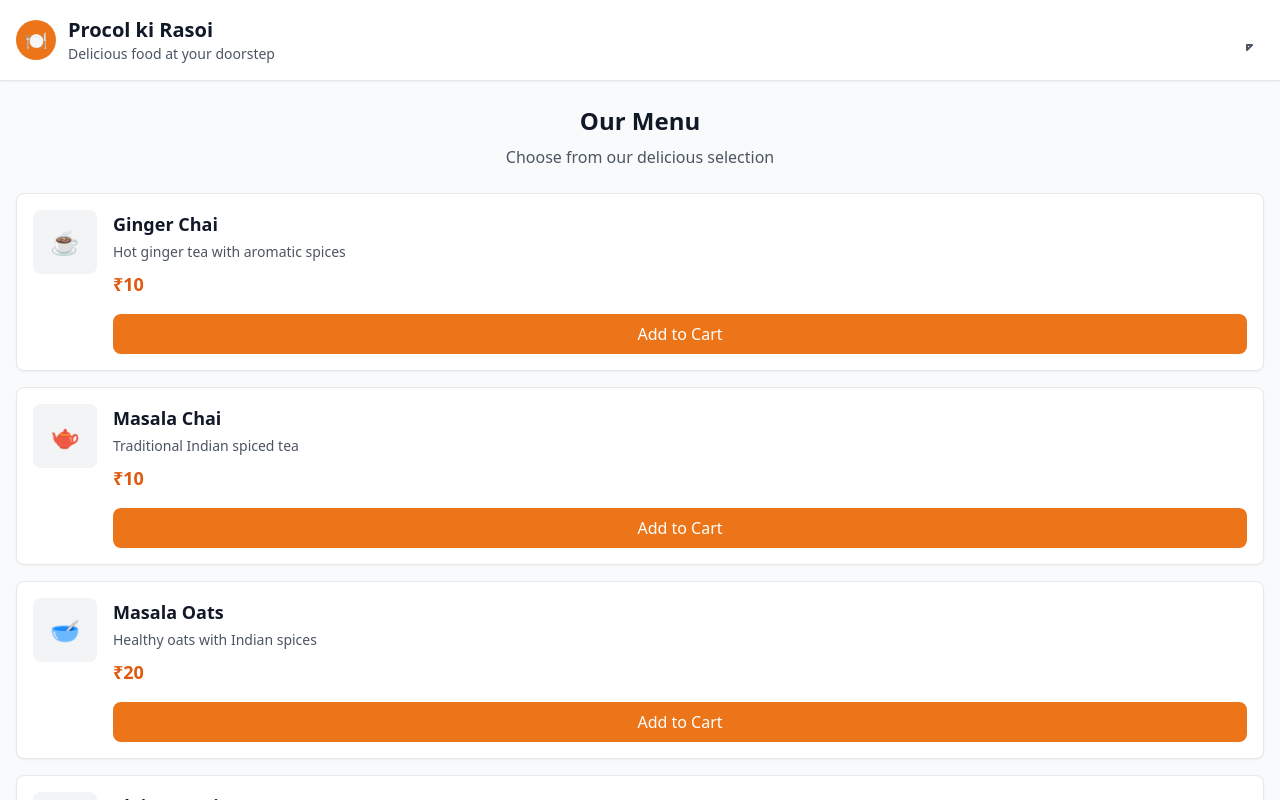
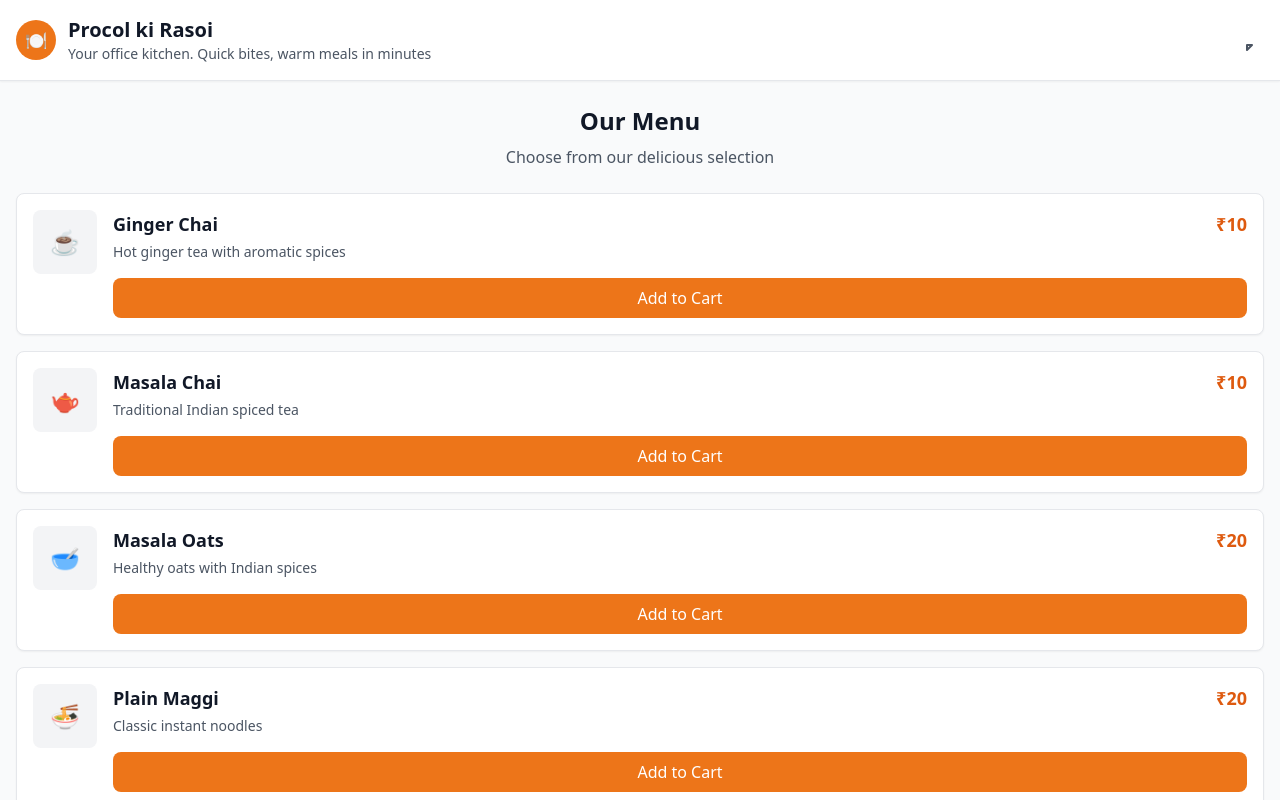
Before and after one commit to yugandharbhamare/Procol-ki-Rasoi, a React (Vite) app: page / in a window 1280 px wide. Shown: the top 800 px of the page. Built offline with nearby package versions, Linux system fonts and the light colour scheme.

Commit message:
UI improvements: Update subtitle, fix footer overlap, move rates to right side, and improve payment screen layout

```diff
--- a/src/App.jsx
+++ b/src/App.jsx
@@ -92,6 +92,8 @@ function App() {
           updateQuantity={updateQuantity}
         />
       </div>
+      {/* Extra padding to prevent footer overlap */}
+      <div className="pb-32"></div>
       {getTotalItems() > 0 && (
         <CartSummary
           cart={cart}
--- a/src/components/Header.jsx
+++ b/src/components/Header.jsx
@@ -9,7 +9,7 @@ const Header = () => {
             </div>
             <div>
               <h1 className="text-xl font-bold text-gray-900">Procol ki Rasoi</h1>
-              <p className="text-sm text-gray-600">Delicious food at your doorstep</p>
+              <p className="text-sm text-gray-600">Your office kitchen. Quick bites, warm meals in minutes</p>
             </div>
           </div>
           <div className="flex items-center space-x-2">
--- a/src/components/MenuItem.jsx
+++ b/src/components/MenuItem.jsx
@@ -10,7 +10,7 @@ const MenuItem = ({ item, addToCart, cartItem, updateQuantity }) => {
           </div>
         </div>
 
-        <div className="flex-1 min-w-0">
+                <div className="flex-1 min-w-0">
           <div className="flex items-start justify-between">
             <div className="flex-1">
               <h3 className="text-lg font-semibold text-gray-900 truncate">
@@ -19,7 +19,9 @@ const MenuItem = ({ item, addToCart, cartItem, updateQuantity }) => {
               <p className="text-sm text-gray-600 mt-1 line-clamp-2">
                 {item.description}
               </p>
-              <p className="text-lg font-bold text-primary-600 mt-2">
+            </div>
+            <div className="ml-4 text-right">
+              <p className="text-lg font-bold text-primary-600">
                 {typeof item.price === 'number' ? `₹${item.price}` : item.price}
               </p>
             </div>
--- a/src/components/PaymentScreen.jsx
+++ b/src/components/PaymentScreen.jsx
@@ -74,14 +74,16 @@ const PaymentScreen = ({ order, onPaymentComplete, onBack }) => {
               <div key={itemId} className="flex justify-between items-center">
                 <div className="flex-1">
                   <p className="font-medium text-gray-900">{item.name}</p>
-                  <p className="text-sm text-gray-600">Qty: {item.quantity}</p>
+                  <div className="flex items-center space-x-2">
+                    <p className="text-sm text-gray-600">Qty: {item.quantity}</p>
+                    {typeof item.price === 'number' && (
+                      <p className="text-sm text-gray-500">• ₹{item.price} each</p>
+                    )}
+                  </div>
                 </div>
                 <div className="text-right">
                   <p className="font-medium text-gray-900">
                     {typeof item.price === 'number' ? `₹${item.price * item.quantity}` : 'MRP'}
-                  </p>
-                  <p className="text-sm text-gray-600">
-                    {typeof item.price === 'number' ? `₹${item.price} each` : 'As marked'}
                   </p>
                 </div>
               </div>
```
